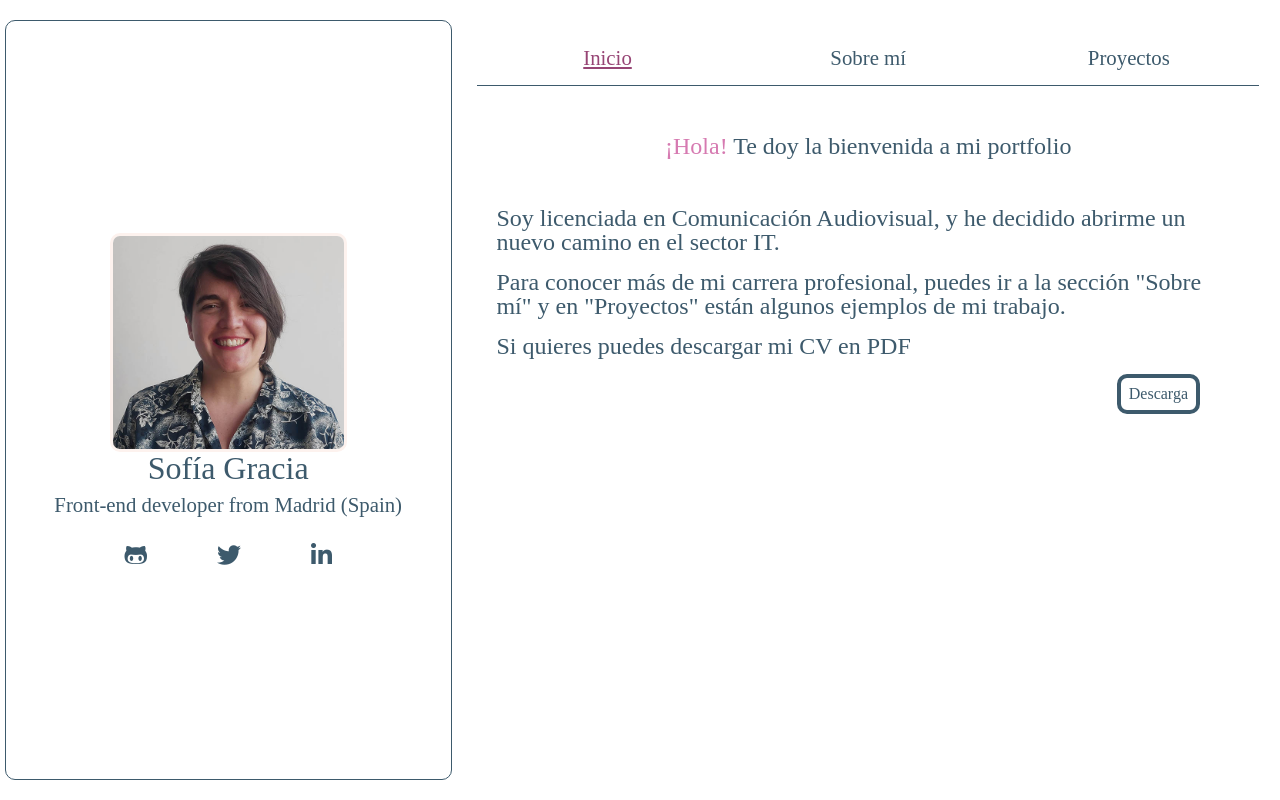
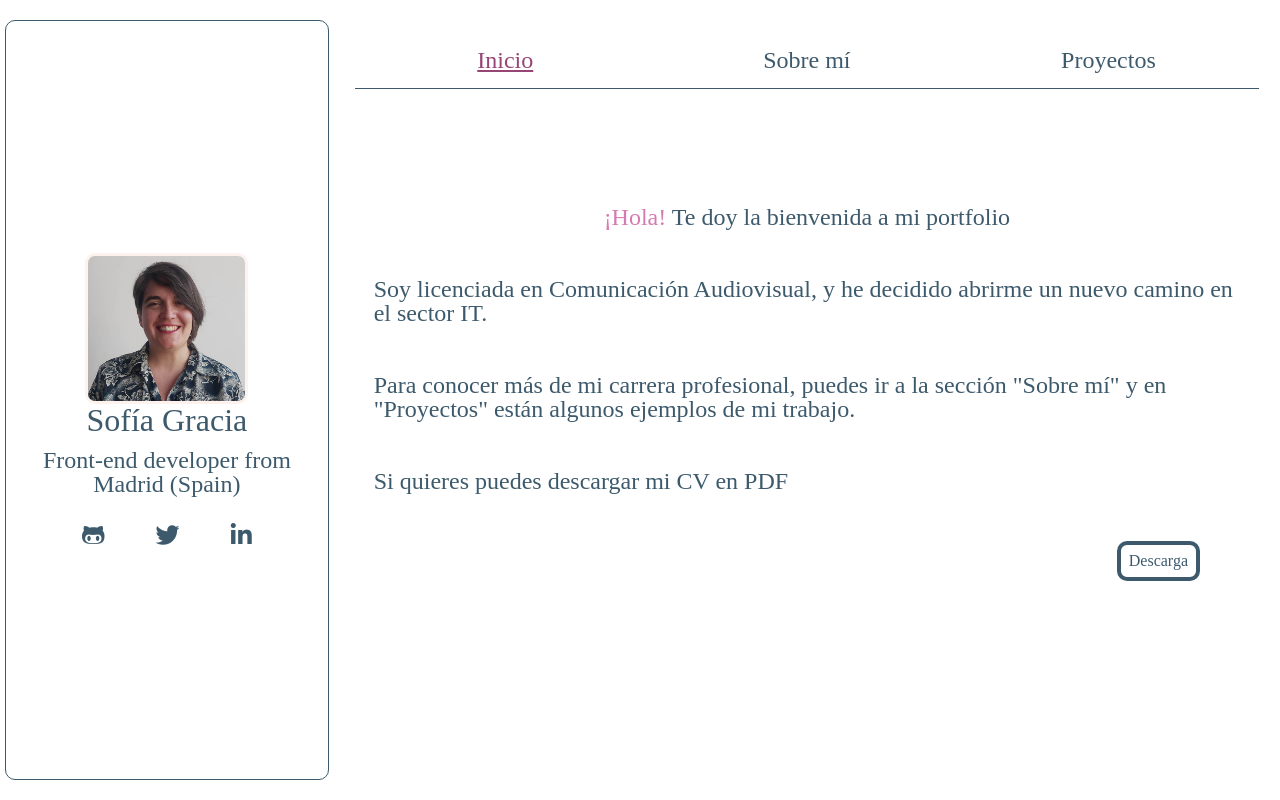
Before and after one commit to Calpurniax/portfolio, a React (Create React App) app: page / in a window 1280 px wide. Built offline with nearby package versions, Linux system fonts and the light colour scheme; a web font is replaced by a local one.

Commit message:
add css for desktop version

```diff
--- a/src/components/projects-article.jsx
+++ b/src/components/projects-article.jsx
@@ -13,10 +13,10 @@ export const ProjectsArticle = (props) => {
         props.handleModals(ev.currentTarget.id)
       }
     return(
-    <li>
+    <li  className="projects__article__wrap">
         <article className="projects__article">
             <div className="projects__article__container">
-                <div><i className="fa-solid fa-magnifying-glass-plus projects__article__icon" id={props.id} onClick={handleOpenModal}></i></div>
+                <div><i className="fa-solid fa-arrow-up-right-from-square projects__article__icon" id={props.id} onClick={handleOpenModal}></i></div>
                 <div className="projects__article__techDiv">
                     {renderTechs()}
                 </div>
--- a/src/styles/components/header.scss
+++ b/src/styles/components/header.scss
@@ -13,6 +13,10 @@
         display: flex;
         flex-direction: column;
         justify-content: center;
+    }
+
+    @include desktop {
+        width: 35vw;
     }
 
 
@@ -53,10 +57,18 @@
 
     &__title {
         font-size: 2rem;
+
+        @include desktop {
+            font-size: 2rem;
+        }
     }
 
     &__text {
         font-size: 1.3rem;
+
+        @include desktop {
+            font-size: 1.5rem;
+        }
     }
 
     &__iconList {
--- a/src/styles/components/nav.scss
+++ b/src/styles/components/nav.scss
@@ -21,7 +21,7 @@
 
             @include tablet {
                 padding-top: 2rem;
-                font-size: 1.3rem
+                font-size: 1.5rem
             }
 
             @include linkHover;
--- a/src/styles/components/projects-article.scss
+++ b/src/styles/components/projects-article.scss
@@ -9,6 +9,14 @@
     margin: 0 2rem 1.5rem 2rem;
     padding-bottom: 1rem;
 
+    @include tablet {
+        font-size: 1.3rem;
+    }
+
+    @include bigDesktop {
+        font-size: 1.8rem;
+    }
+
     &__container {
         padding: 1rem 0 1rem 0.5rem;
         display: grid;
@@ -17,8 +25,24 @@
     }
 
     &__icon {
+        color: $dark-color;
+        background-color: $salmon-color;
+        padding: 0.5rem;
+        border-radius: 50%;
         cursor: pointer;
-        @include linkHover;
+
+        &:hover {
+            color: $lightPink-color
+        }
+
+        @include tablet {
+            font-size: 1.3rem;
+        }
+
+        @include bigDesktop {
+            margin-left: 1.5rem;
+            font-size: 1.5rem;
+        }
     }
 
     &__techDiv {
@@ -33,6 +57,10 @@
         justify-content: flex-end;
         gap: 1rem;
         color: $dark-color;
+
+        @include bigDesktop {
+            margin-left: 1.5rem;
+        }
     }
 
     &__img {
@@ -42,6 +70,10 @@
         width: 75%;
         border-radius: 10px;
         padding-bottom: 0.5rem;
+
+        @include desktop {
+            width: 45%;
+        }
     }
 
     &__title {
--- a/src/styles/core/mixin.scss
+++ b/src/styles/core/mixin.scss
@@ -17,6 +17,13 @@
         @content;
     }
 }
+
+@mixin bigDesktop {
+    @media all and (min-width:2100px) {
+        @content;
+    }
+}
+
 
 @mixin linkHover {
     &:hover {
--- a/src/styles/layouts/landing.scss
+++ b/src/styles/layouts/landing.scss
@@ -2,6 +2,7 @@
 @import "../core/variables.scss";
 
 .landing {
+    height: 70vh;
     padding: 1rem;
     color: $blue-color;
     font-size: 1.3rem;
@@ -9,6 +10,9 @@
 
     @include tablet {
         font-size: 1.5rem;
+        display: flex;
+        flex-direction: column;
+        justify-content: center;
     }
 
     &__title {
@@ -23,5 +27,9 @@
     &__text {
         text-align: left;
         padding: 0 1.5rem 1rem 1.5rem;
+
+        @include desktop {
+            padding: 0 1.5rem 3rem 1.5rem;
+        }
     }
 }
--- a/src/styles/layouts/projects.scss
+++ b/src/styles/layouts/projects.scss
@@ -14,6 +14,10 @@
         padding: 1rem;
         margin-bottom: 0.5rem;
         font-size: 1.8rem;
+
+        @include desktop {
+            font-size: 2.5rem;
+        }
     }
 
     &__container {
```
